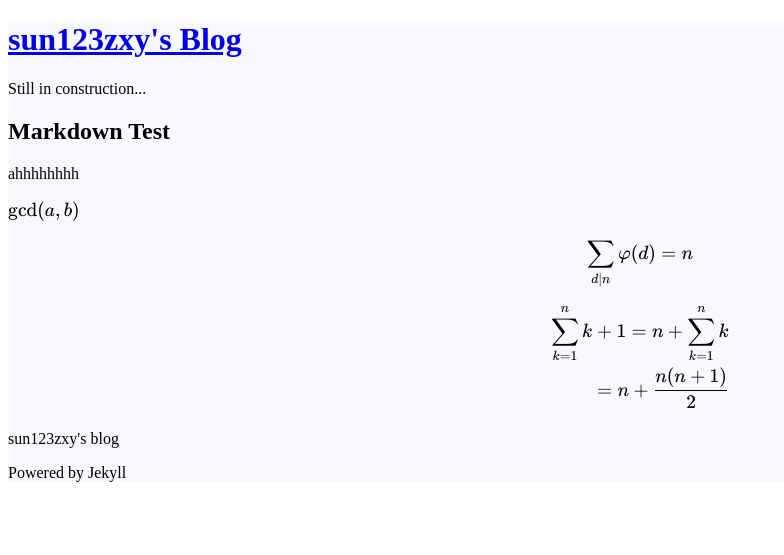
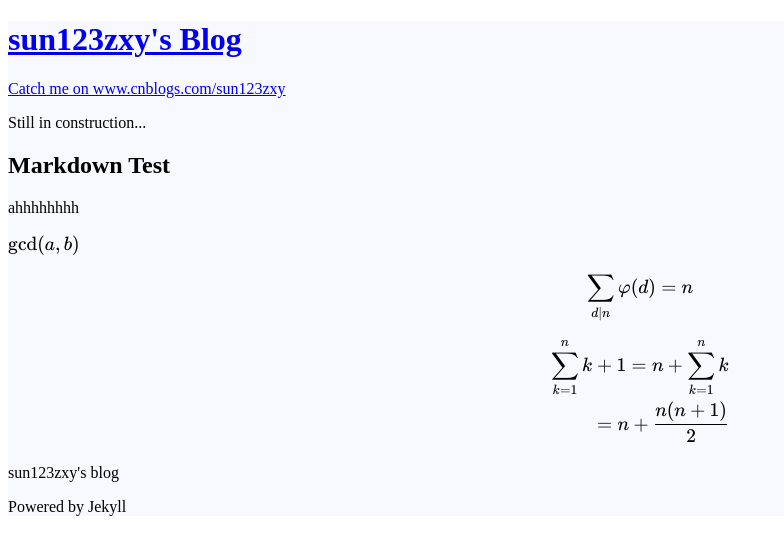
Before and after one commit to sun123zxy/blog-jekyll-code, a Jekyll site: the page built from _p/HelloWorld/index.html, in a window 1280 px wide. Shown: the top 555 px of the page, without its empty margins (0-784 px from the left). Built offline with Jekyll 4.4.1, drawn with Linux system fonts in a browser that asks for light colours.

Commit message:
Add a link to cnblogs in news.

```diff
--- a/_includes/news.html
+++ b/_includes/news.html
@@ -1 +1,2 @@
+<a href="https://www.cnblogs.com/sun123zxy/">Catch me on www.cnblogs.com/sun123zxy</a>
 <p>Still in construction...</p>
```
